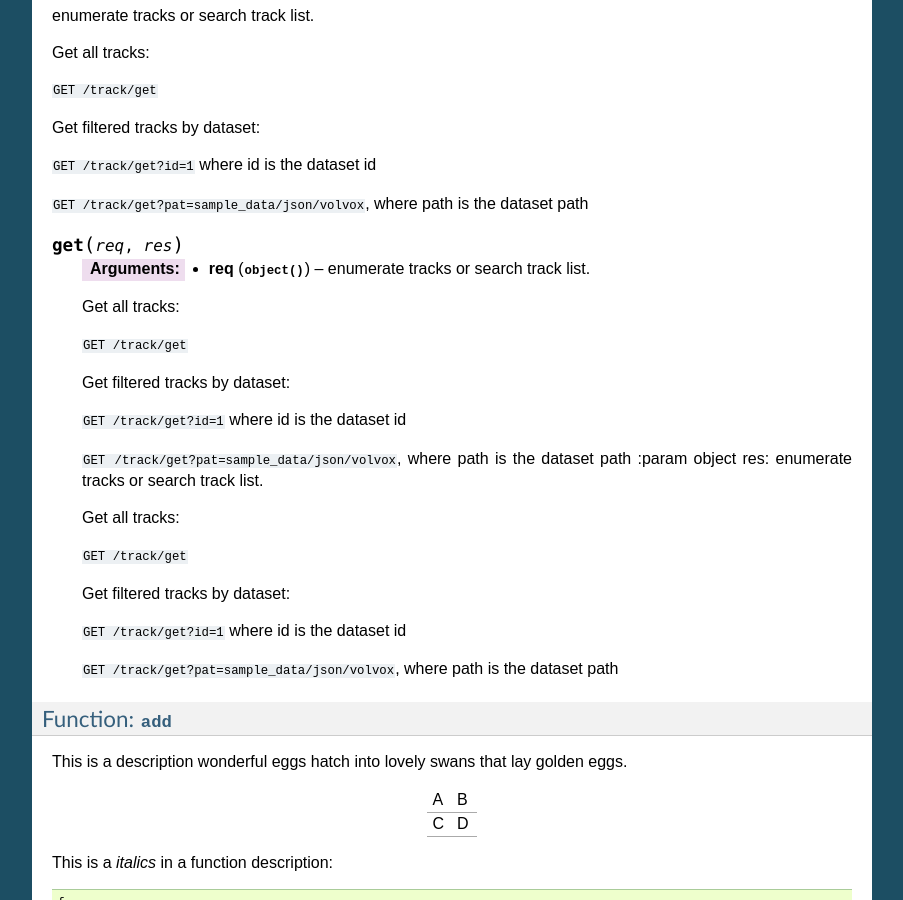
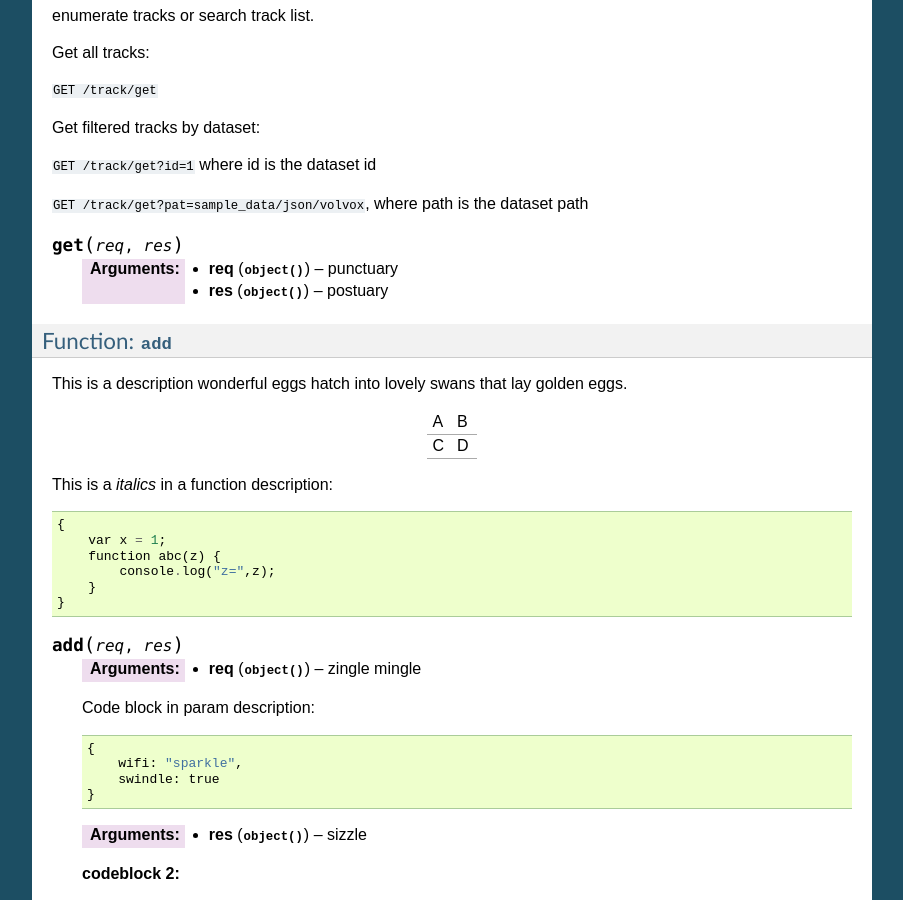
Before and after one commit to enuggetry/doctest, a Sphinx documentation site: the page built from docs/api.rst, in a window 1280 px wide and 900 px high, scrolled down 569 px. Shown: the whole window, without its empty margins (198-1101 px from the left). Built offline with Sphinx 7.4.7, drawn with Linux system fonts in a browser that asks for light colours.

Commit message:
fix parameters

```diff
--- a/docs/api.rst
+++ b/docs/api.rst
@@ -46,28 +46,8 @@ Get filtered tracks by dataset:
 .. js:function:: get(req, res)
 
 
-    :param object req: enumerate tracks or search track list.
-
-    Get all tracks:
-
-    :code:`GET /track/get`
-
-    Get filtered tracks by dataset:
-
-    :code:`GET /track/get?id=1` where id is the dataset id
-
-    :code:`GET /track/get?pat=sample_data/json/volvox`, where path is the dataset path
-    :param object res: enumerate tracks or search track list.
-
-    Get all tracks:
-
-    :code:`GET /track/get`
-
-    Get filtered tracks by dataset:
-
-    :code:`GET /track/get?id=1` where id is the dataset id
-
-    :code:`GET /track/get?pat=sample_data/json/volvox`, where path is the dataset path
+    :param object req: punctuary
+    :param object res: postuary
 
 .. _module-TrackController.add:
 
```
